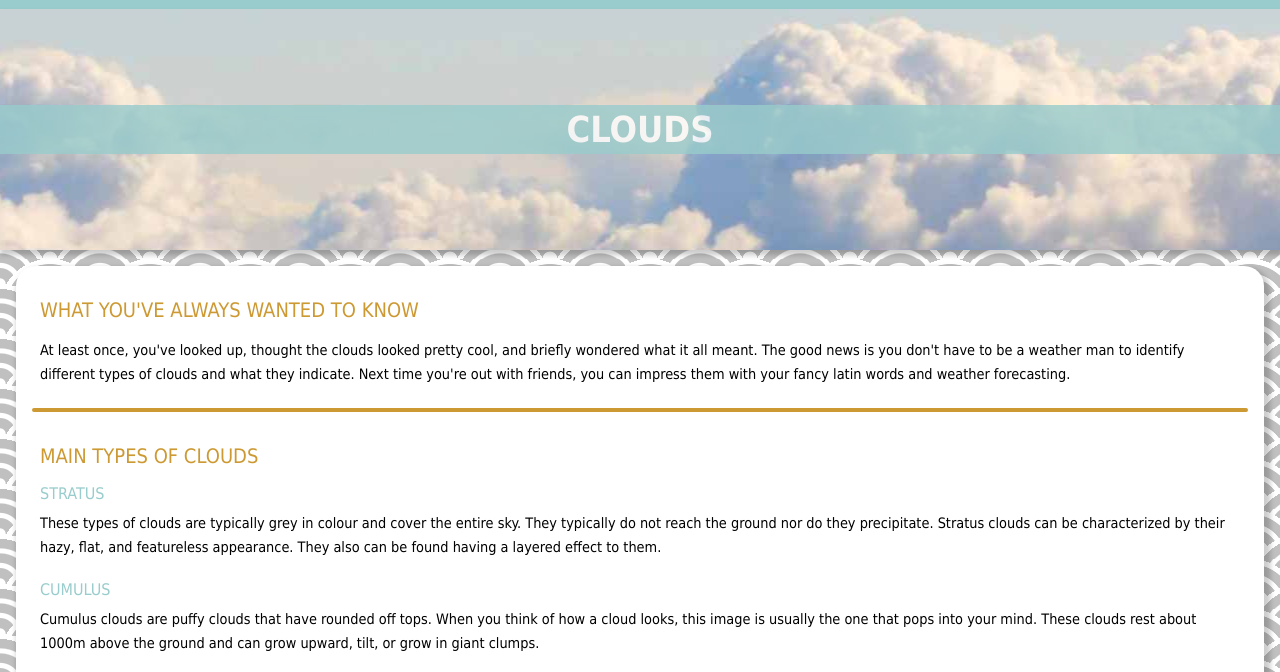
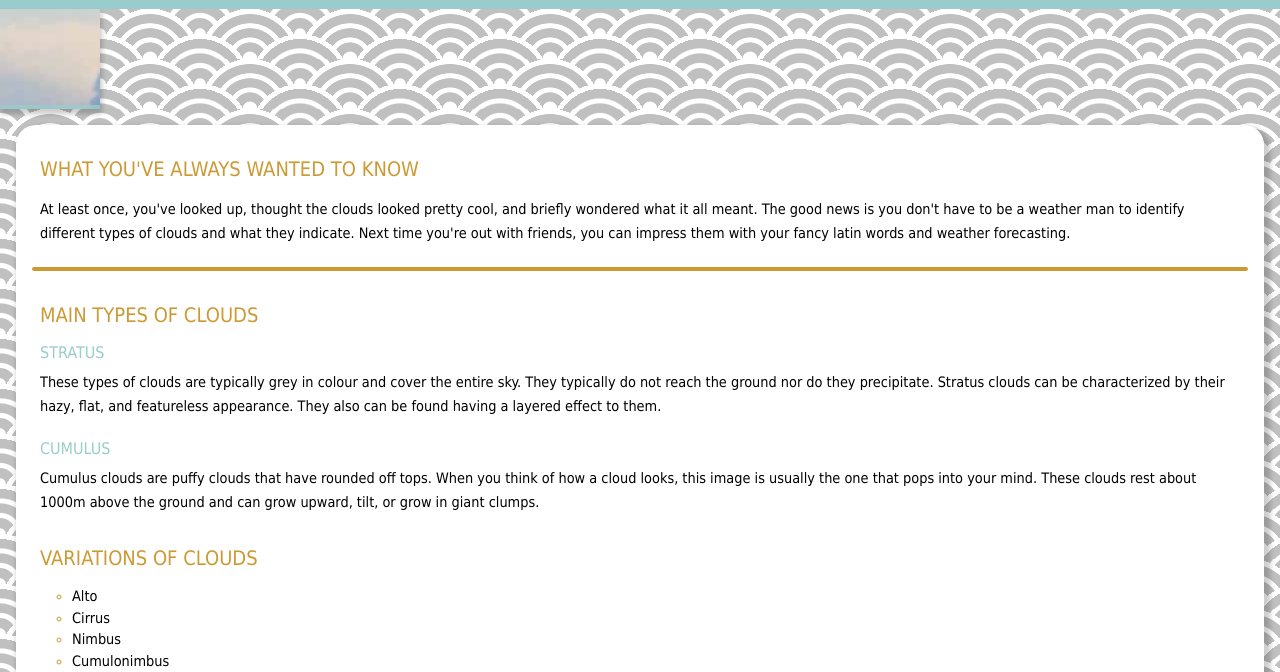
Before and after one commit to kayleemenard/assignment01, a plain HTML site: page index.html in a window 1280 px wide. Shown: the part 91-763 px from the top of the page. Drawn offline with Linux system fonts and the light colour scheme.

Commit message:
Billboard css
assigned specific px ratio to img

```diff
--- a/css/general.css
+++ b/css/general.css
@@ -45,8 +45,8 @@ body {
 .billboard {
     overflow: hidden;
 
-    height: 100%;
-    width: 100%;
+    height: 100px;
+    width: 100px;
 
     background-image:url(../images/cloud01.jpg);
     background-color: white;
```
